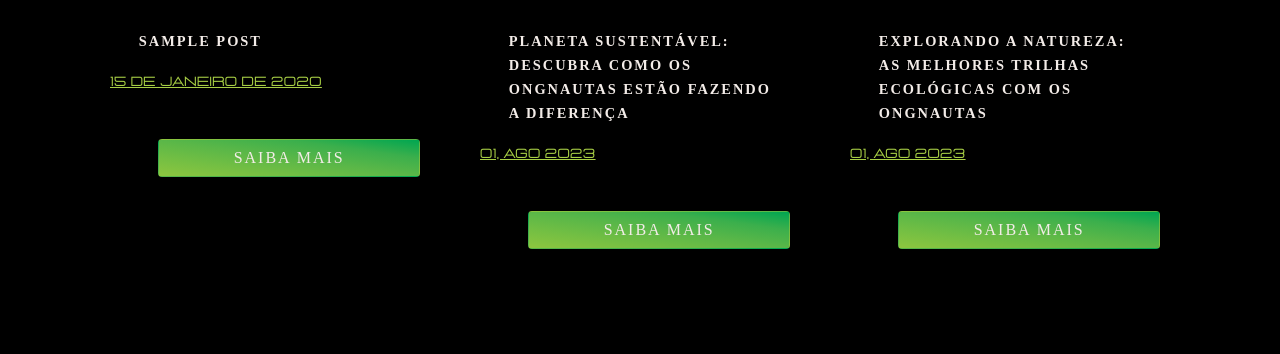
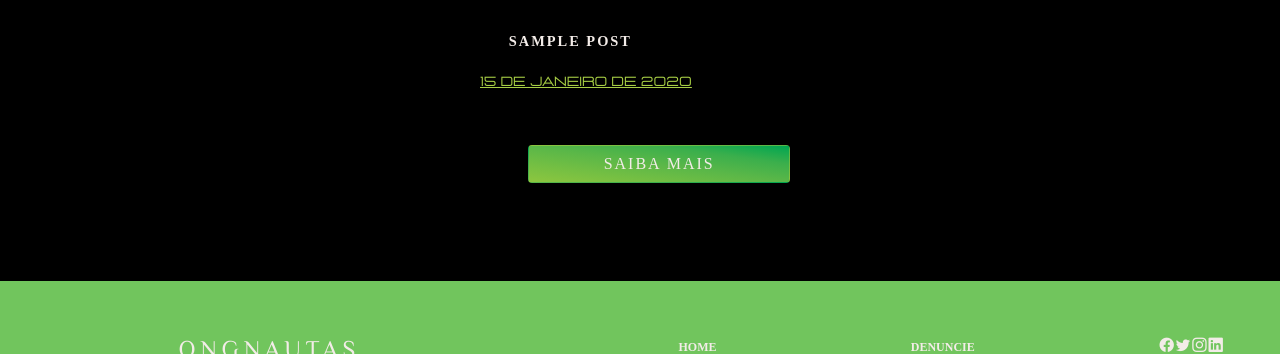
Before and after one commit to Gabriel-Maires/ONGNautas, a Django app: page /blog/ in a window 1280 px wide. Shown: the part 623-977 px from the top of the page. Run offline with Django 4.2, Linux system fonts and the light colour scheme; tables that the repository leaves empty hold one stand-in row (values such as "Sample post"); grey boxes marked "Sample" are stand-in pictures; some libraries are stand-ins or nearby versions.

Commit message:
blog_show

```diff
--- a/apps/ong/templates/partials/card-blog.html
+++ b/apps/ong/templates/partials/card-blog.html
@@ -4,54 +4,12 @@
 {% for post in posts %}
 <div class="col-md-6 col-lg-4">
     <div class="block-blog text-left">
-        <a href="#"><img src="{% static 'ong/img/blog/blog-1.jpg' %}" class="card-img-top" alt="img"></a>
+        <a href="#"><img src="{{ post.image.url }}" class="card-img-top" alt="{{ post.title }}"></a>
         <div class="content-blog">
             <h4><a href="#">{{ post.title }}</a></h4>
-            <span>{{ post.date }}</span>
-            <a class="float-end btn m-5" name="" id="" href="#" role="button">Saiba Mais</a>
+            <span>{{ post.date }}</span> <br>
+            <a class="float-end btn m-5" href="{% url 'blog_show' post.id %}" role="button">Saiba Mais</a>
         </div>
     </div>
 </div>
 {% endfor %}
-<div class="col-md-6 col-lg-4">
-    <div class="block-blog text-left">
-        <a href="#"><img src="{% static 'ong/img/blog/blog-2.jpg' %}" class="img-responsive" alt="img"></a>
-        <div class="content-blog">
-            <h4><a href="#">Planeta Sustentável: Descubra como os ONGNautas estão fazendo a diferença</a></h4>
-            <span>01, ago 2023</span>
-            <a class="float-end btn m-5" name="" id="" href="#" role="button">Saiba Mais</a>
-        </div>
-    </div>
-</div>
-
-<div class="col-md-6 col-lg-4">
-    <div class="block-blog text-left">
-        <a href="#"><img src="{% static 'ong/img/blog/blog-3.jpg' %}" class="img-responsive" alt="img"></a>
-        <div class="content-blog">
-            <h4><a href="#">Explorando a Natureza: As melhores trilhas ecológicas com os ONGNautas</a></h4>
-            <span>01, ago 2023</span>
-            <a class="float-end btn m-5" name="" id="" href="#" role="button">Saiba Mais</a>
-        </div>
-    </div>
-</div>
-<div class="col-md-6 col-lg-4">
-    <div class="block-blog text-left">
-        <a href="#"><img src="{% static 'ong/img/blog/blog-2.jpg' %}" class="img-responsive" alt="img"></a>
-        <div class="content-blog">
-            <h4><a href="#">Planeta Sustentável: Descubra como os ONGNautas estão fazendo a diferença</a></h4>
-            <span>01, ago 2023</span>
-            <a class="float-end btn m-5" name="" id="" href="#" role="button">Saiba Mais</a>
-        </div>
-    </div>
-</div>
-
-<div class="col-md-6 col-lg-4">
-    <div class="block-blog text-left">
-        <a href="#"><img src="{% static 'ong/img/blog/blog-3.jpg' %}" class="img-responsive" alt="img"></a>
-        <div class="content-blog">
-            <h4><a href="#">Explorando a Natureza: As melhores trilhas ecológicas com os ONGNautas</a></h4>
-            <span>01, ago 2023</span>
-            <a class="float-end btn m-5" name="" id="" href="#" role="button">Saiba Mais</a>
-        </div>
-    </div>
-</div>
--- a/apps/ong/urls.py
+++ b/apps/ong/urls.py
@@ -5,4 +5,5 @@ from . import views
 urlpatterns = [
     path('', views.home_view, name='home'),
     path('blog/', views.blog_view, name='blog'),
+    path('blog/<int:post_id>/', views.blog_show_view, name='blog_show'),
 ]
--- a/apps/ong/views.py
+++ b/apps/ong/views.py
@@ -3,6 +3,7 @@ from django.urls import reverse
 from .models import Post
 from .forms import PostForm, RegisterNewsletterForm, CommentsForm
 from rolepermissions.decorators import has_role_decorator
+from django.shortcuts import render, get_object_or_404
 
 from django.contrib import messages
 from django.contrib.messages import constants
@@ -12,6 +13,11 @@ def blog_view(request):
     if request.method == 'GET':
         posts = Post.objects.all()
         return render(request, 'blog.html', {'posts': posts})
+
+
+def blog_show_view(request, post_id):
+    posts = get_object_or_404(Post.objects.filter(id=post_id))
+    return render(request, 'blog_show.html', {'posts': posts})
 
 
 def home_view(request):
@@ -30,7 +36,6 @@ def create_posts(request):
             post_form = PostForm(request.POST)
             if post_form.is_valid():
                 post_form.save()
-
                 messages.add_message(request, constants.SUCCESS, 'Post criado com sucesso!')
 
 
@@ -57,7 +62,6 @@ def make_comment(request):
                     )
 
 
-
 def newsletter_register(request):
     register_news_user = RegisterNewsletterForm()
 
```
Also changed, not shown: apps/ong/templates/blog_show.html (added, +24 -0 lines).
